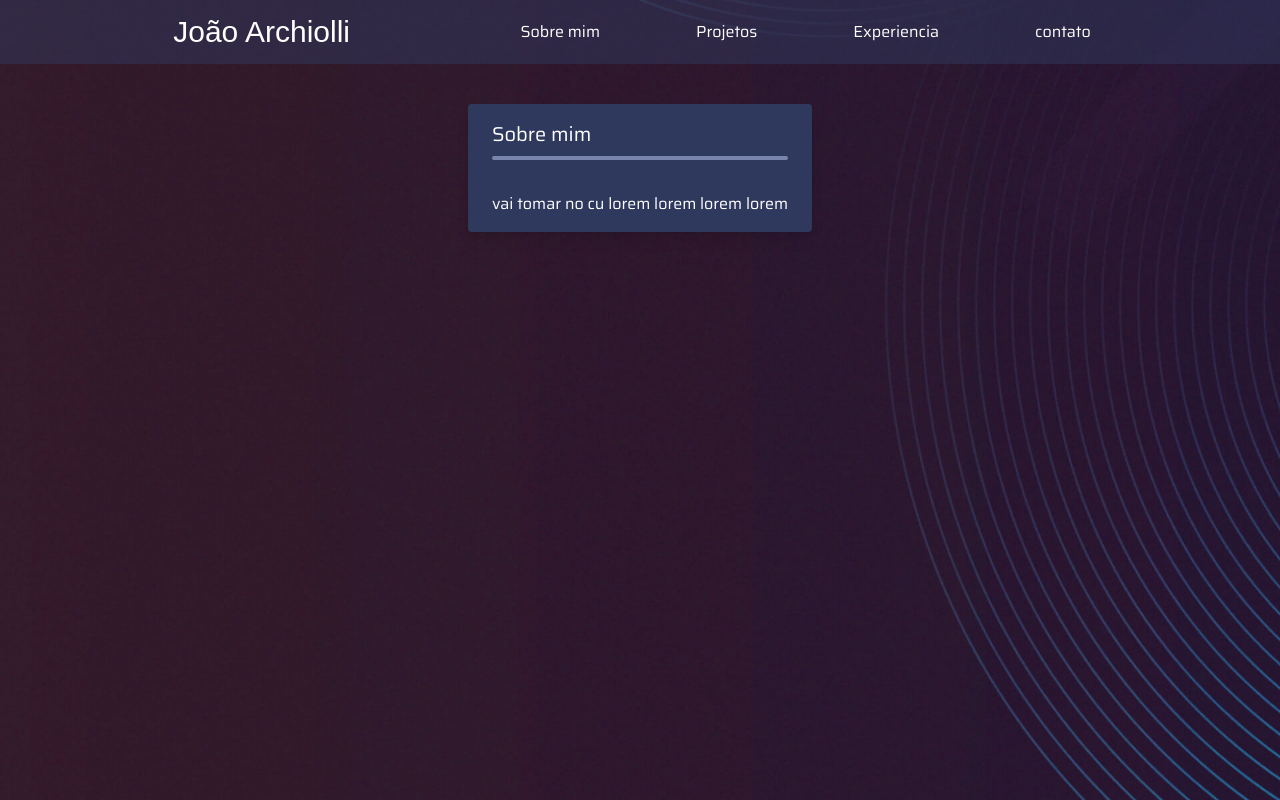
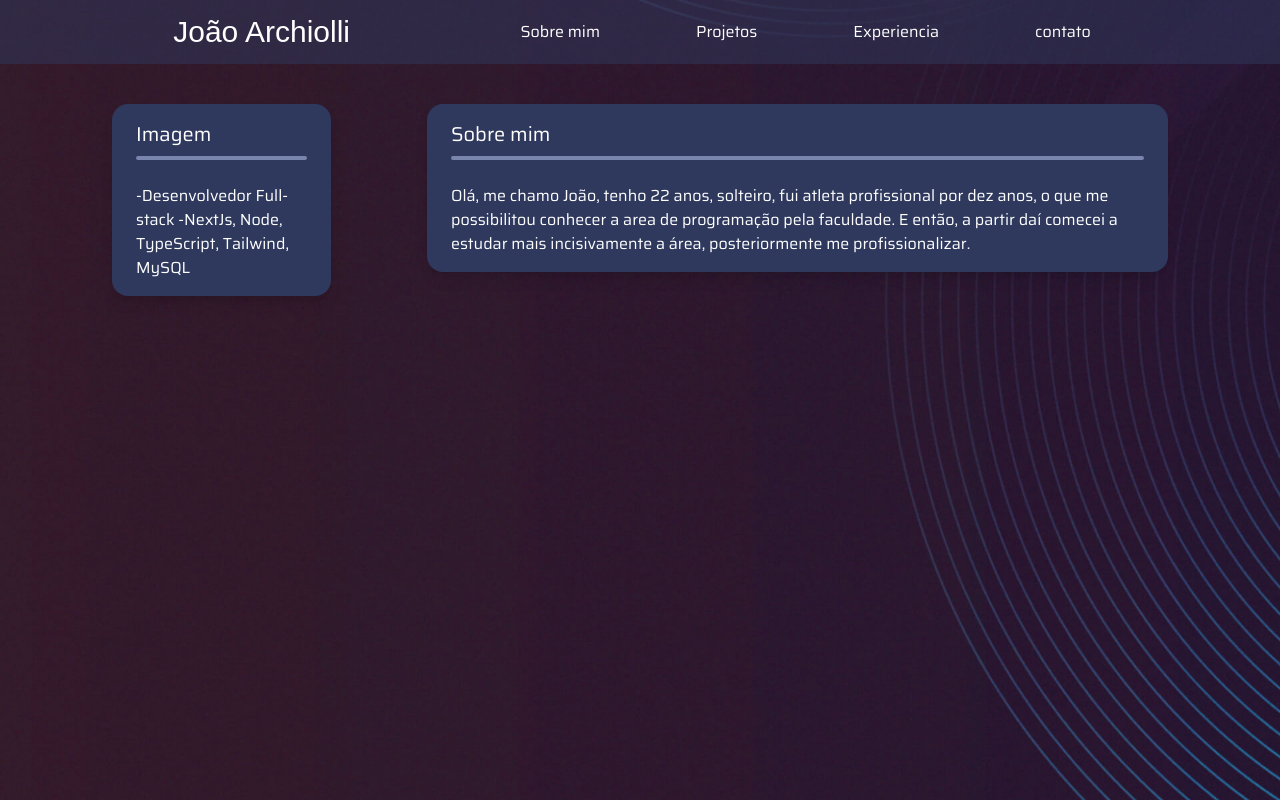
Before and after one commit to Archiolli/portifolio, a Next.js app: page / in a window 1280 px wide. Built offline with nearby package versions, Linux system fonts and the light colour scheme; a web font is replaced by a local one.

Commit message:
feat: sobre mim realizado + card parametrizado

```diff
--- /dev/null
+++ b/src/app/components/SobreMim/index.tsx
@@ -0,0 +1,35 @@
+import Card from "../card"
+
+const SobreMim = () => {
+
+  return (
+    <>
+        <div className="w-full h-screen">
+
+            <div className="flex px-28">
+
+             <Card text={'Imagem'} content={`-Desenvolvedor Full-stack
+            -NextJs, Node, TypeScript, Tailwind, MySQL`}
+            width="3/5"
+            />
+
+
+
+            <span className="ml-24">
+                <Card text={'Sobre mim'} content={`Olá, me chamo João, tenho 22 anos, solteiro, fui atleta profissional por dez anos, o que me possibilitou conhecer a area de programação pela faculdade. E então,
+             a partir daí comecei a estudar mais incisivamente a área,
+              posteriormente me profissionalizar.`}
+              width={"12"}
+              />
+            </span>
+            </div>
+
+
+
+
+        </div>
+
+    </>
+  )
+}
+export default SobreMim;
--- a/src/app/components/card/index.tsx
+++ b/src/app/components/card/index.tsx
@@ -1,22 +1,18 @@
-'use client'
-import { useState, useEffect } from 'react';
 
+import React from 'react';
 
-
-export default function Card({text, content} : String) {
+const Card = ({ text, content, img, width } : {text: any, content: string, img?: any, width: string}) => {
   return (
     <>
-			<div className='max-w-sm rounded bg-cardContent overflow-hidden shadow-lg'>
+      <div className={`w-${width} rounded-2xl bg-cardContent overflow-hidden shadow-lg`}>
         <div className="px-6 py-4">
-					<div className="text-xl mb-2 font-normal text-white">{text}</div>
-					<div className="border-2 w-full flex justify-center items-center rounded-full border-solid border-lineCard">	</div>
+          <div className="text-xl mb-2 font-normal text-white">{text || img}</div>
+          <div className="border-2 w-full flex justify-center items-center rounded-full border-solid border-lineCard"></div>
         </div>
-					<div className="text-white mb-2 px-6 pt-4 pb-2">
-						{content}
-					</div>
+        <div className="text-white mb-2 px-6 pt-2 pb-2">{content}</div>
       </div>
     </>
+  );
+};
 
-
-	)
-}
+export default Card;
--- a/src/app/page.tsx
+++ b/src/app/page.tsx
@@ -1,4 +1,5 @@
 import Card from "./components/card"
+import SobreMim from "./components/SobreMim"
 import Navbar from "./components/navbar"
 import GraficoBarra from "./graficoDeBarras/page"
 import GraficoPizza from "./graficoDePizza/page"
@@ -11,13 +12,13 @@ export default function Home() {
   return (
     <>
     <Navbar/>
-    <div className="flex items-center justify-center mt-10">
-      <Card text={'Sobre mim'} content={"vai tomar no cu lorem lorem lorem lorem"}/>
-
+    <div className=" h-screen mt-10">
+      <SobreMim/>
 
     {/*<GraficoBarra/> <GraficoPizza/>*/}
 
     </div>
+
 
     </>
 
```
Lines whose indentation alone changed are shown as unchanged.
